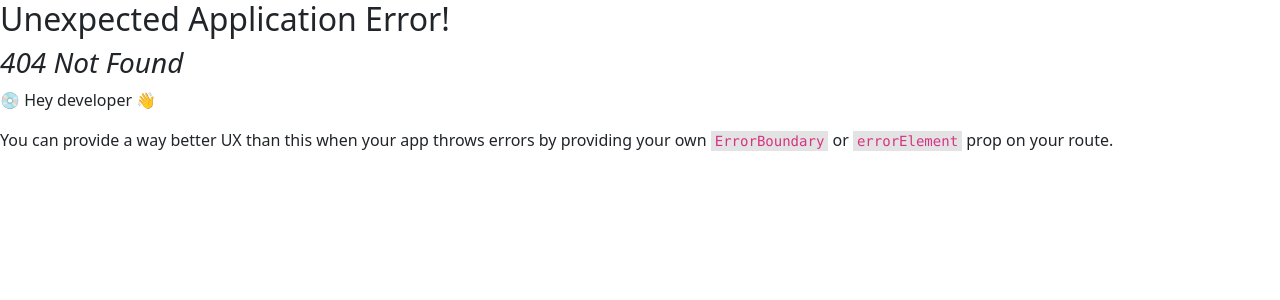
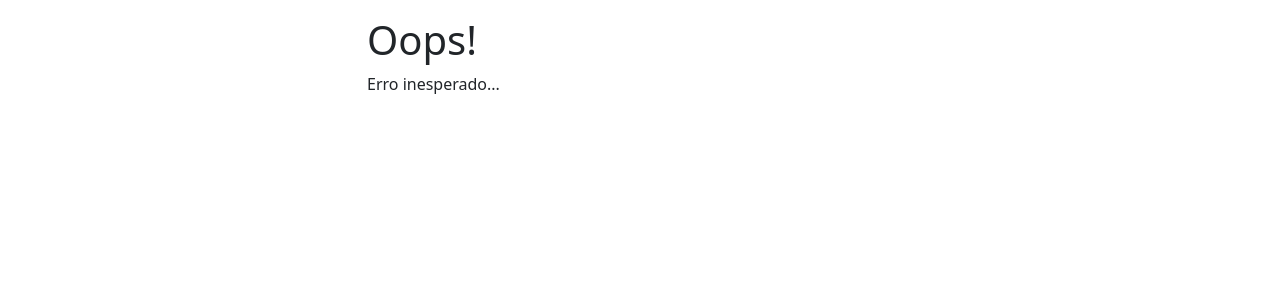
Before and after one commit to Guiziin227/go-watch, a React (Vite) app in the folder go-watch-front/go-watch/: page /movies/1 in a window 1280 px wide. Before the commit this address had no page. Shown: the top 300 px of the page. Built offline with nearby package versions, Linux system fonts and the light colour scheme.

Commit message:
feat: add errorElement

```diff
--- a/go-watch-front/go-watch/src/main.jsx
+++ b/go-watch-front/go-watch/src/main.jsx
@@ -2,11 +2,13 @@ import { StrictMode } from 'react'
 import { createRoot } from 'react-dom/client'
 import { createBrowserRouter, RouterProvider } from 'react-router-dom'
 import { App } from './App.jsx'
+import { Error } from './components/Error.jsx'
 
 const router = createBrowserRouter([
   {
     path: '/',
     element: <App />,
+    errorElement: <Error />,
   },
 ])
 
```
